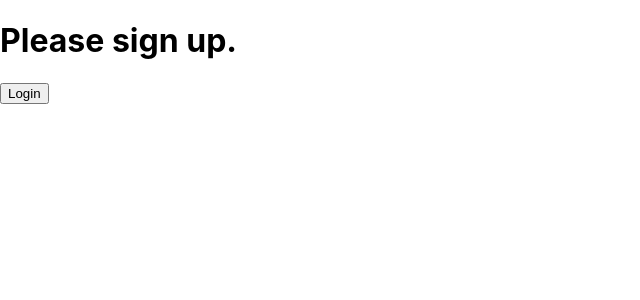
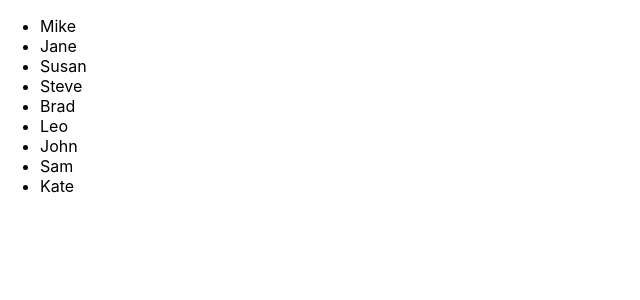
Before and after one commit to rdd9223/Personal-Study, a React (Create React App) app in the folder React/jsx/my-app/: page / in a window 1280 px wide. Shown: the top 300 px of the page, without its empty margins (0-640 px from the left). Built offline with nearby package versions, Linux system fonts and the light colour scheme.

Commit message:
study chapter8

```diff
--- /dev/null
+++ b/React/jsx/my-app/src/Chapter08/AttendanceBook.js
@@ -0,0 +1,48 @@
+import React from 'react';
+
+class AttendanceBook extends React.Component {
+    constructor(props) {
+        super(props);
+
+        this.state = {
+            // 꼭 id 키 값이 있어야됨, 안그러면 개발자도구에서 쎄게 warning 뜸
+            students: [
+                { id: 1, name: 'Mike'}
+                ,{ id: 2, name: 'Jane'}
+                ,{ id: 3, name: 'Susan'}
+                ,{ id: 4, name: 'Steve'}
+                ,{ id: 5, name: 'Brad'}
+                ,{ id: 6, name: 'Leo'}
+                ,{ id: 7, name: 'John'}
+                ,{ id: 8, name: 'Sam'}
+                ,{ id: 9, name: 'Kate'}
+            ]
+        }
+    }
+
+    render() {
+        // 배열을 받아와서
+        var { students } = this.state;
+        // 방법1: 화살표 함수로 만들어서 return에다가 집어넣는 방법
+        // const studentList = students.map((student) =>
+        //     <li key = {student.id}>{student.name}</li>
+        // );
+
+        // element variable형태
+        return (
+            // 방법1
+            // <ul>
+            //     {studentList}
+            // </ul>
+
+            // 방법2: JSX안에 집에넣는 방법, 코드가 간결해짐
+            <ul>
+                {students.map((student) =>
+                    <li key = {student.id}>{student.name}</li>
+                )}
+            </ul>
+        )
+    }
+}
+
+export default AttendanceBook;
--- a/React/jsx/my-app/src/index.js
+++ b/React/jsx/my-app/src/index.js
@@ -6,10 +6,14 @@ import * as serviceWorker from './serviceWorker';
 import Chapter06 from './Chapter06';
 import Greeting from './Chapter07/Greeting'
 import LoginControl from './Chapter07/LoginControl'
+import AttendanceBook from './Chapter08/AttendanceBook';
+
+// Chapter08
+ReactDOM.render(<AttendanceBook />, document.getElementById('root'));
 
 // Chapter07
 // ReactDOM.render(<Greeting isLoggedIn={true}/>, document.getElementById('root'));
-ReactDOM.render(<LoginControl />, document.getElementById('root'));
+// ReactDOM.render(<LoginControl />, document.getElementById('root'));
 
 // Chapter06
 // ReactDOM.render(<Chapter06 />, document.getElementById('root'));
```
